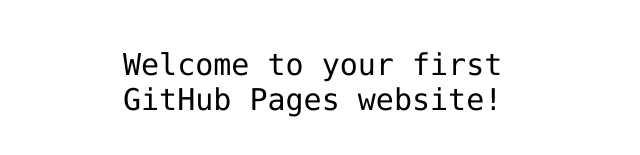
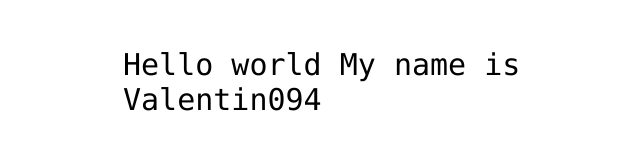
Before and after one commit to Valentin094/Valentin094.github.io, a plain HTML site: page index.html in a window 1280 px wide. Shown: the part 341-496 px from the top of the page, without its empty margins (317-957 px from the left). Drawn offline with Linux system fonts and the light colour scheme.

Commit message:
add my username to intex.html file

```diff
--- a/index.html
+++ b/index.html
@@ -11,8 +11,9 @@
 
 <img src="https://octodex.github.com/images/daftpunktocat-thomas.gif" id="octocat" alt="octocat-gif" />
 
-<!-- Change this code here by copy and pasting your template on line 15 -->
-<p>Welcome to your first GitHub Pages website!</p>
 
+<p>
+  Hello world My name is Valentin094
+  </p>
 </body>
 </html>
```
